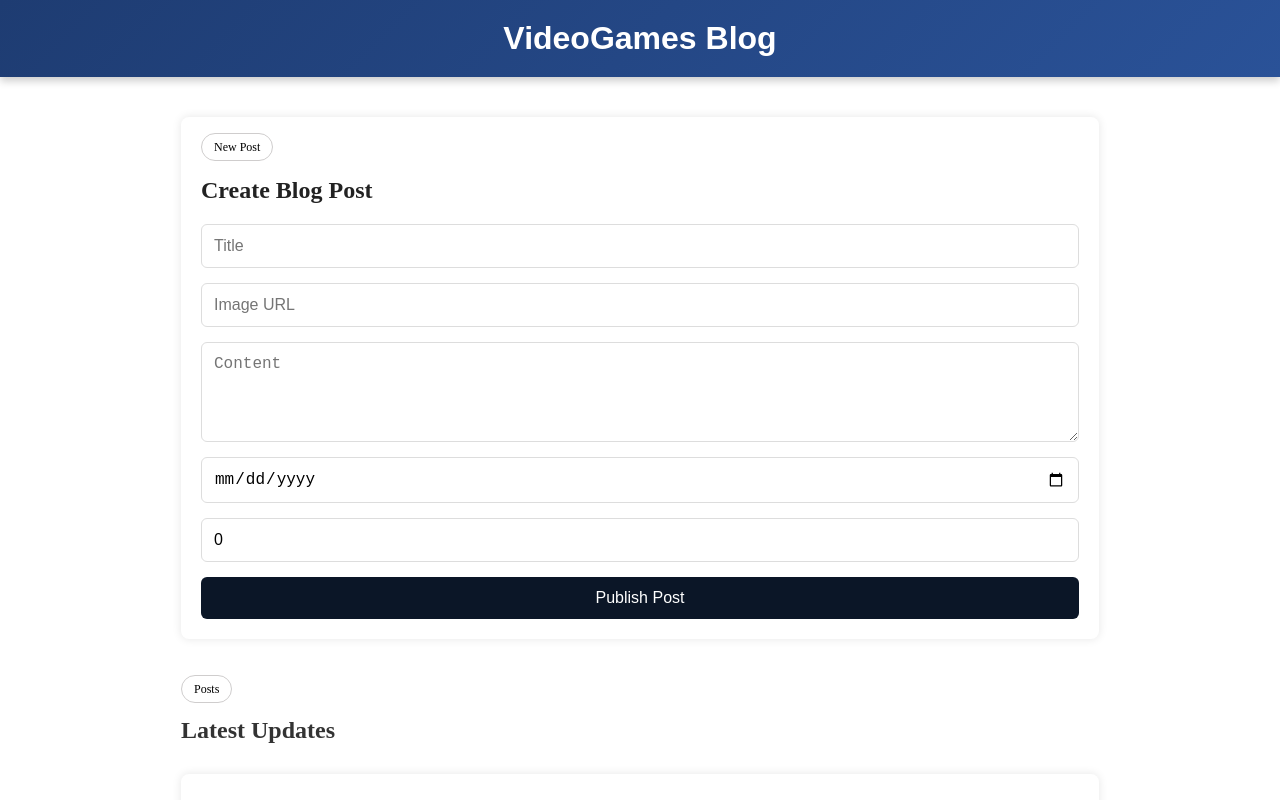
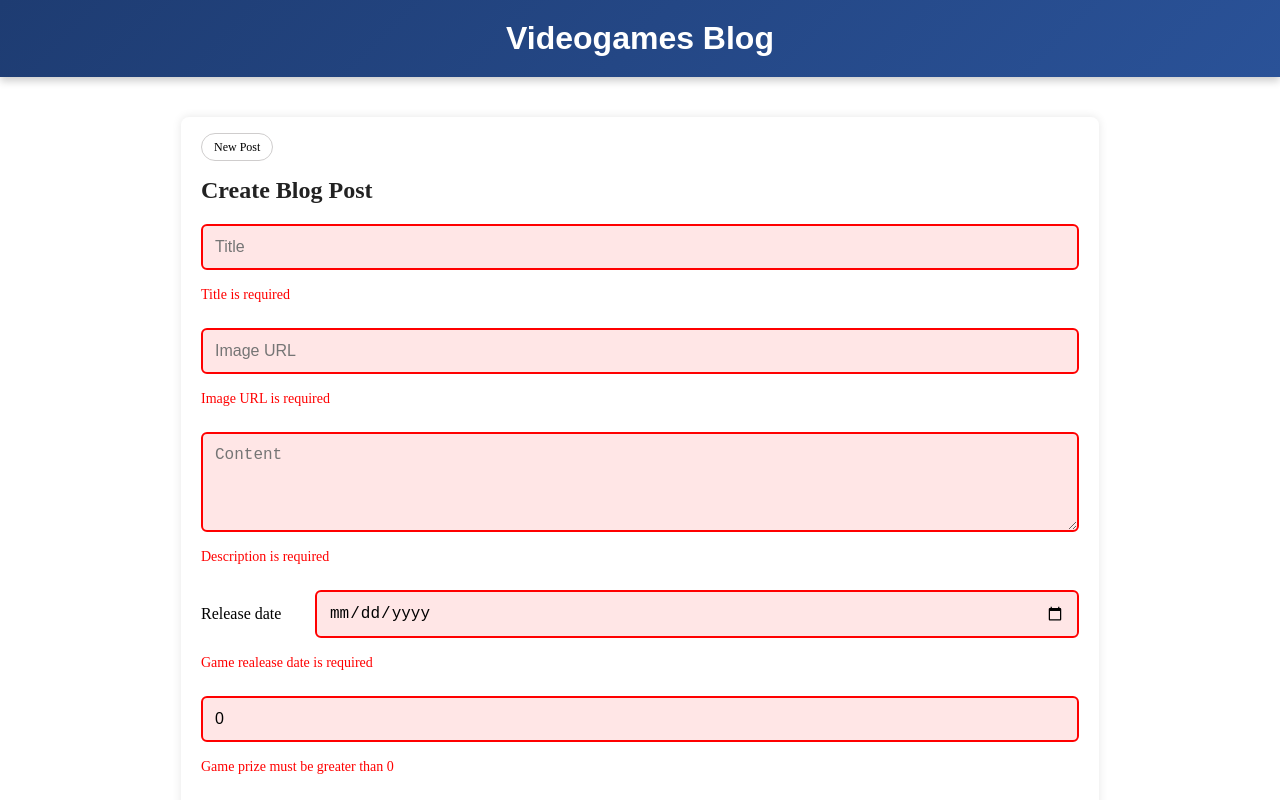
Before and after one commit to Gorosss/Tarea5, an Angular app: page / in a window 1280 px wide. Both pictures are taken after a click on the button "Publish Post". Shown: the top 800 px of the page. Built offline with nearby package versions, Linux system fonts and the light colour scheme.

Commit message:
form inputs check

```diff
--- a/src/app/app.component.html
+++ b/src/app/app.component.html
@@ -1,5 +1,5 @@
 <header >
-  <h1>VideoGames Blog</h1>
+  <h1>Videogames Blog</h1>
 </header>
 <main>
   <app-blog/>
--- a/src/app/components/blog-form/blog-form.component.css
+++ b/src/app/components/blog-form/blog-form.component.css
@@ -5,6 +5,15 @@
     background: #fff;
     border-radius: 8px;
     box-shadow: 0 0 10px rgba(0, 0, 0, 0.1);
+}
+
+.form-release-date {
+    display: flex;
+    align-items: center;
+}
+
+.form-release-date label {
+    width: 15%;
 }
 
 .new-post-span {
@@ -15,6 +24,19 @@
     margin-bottom: 15px;
     border: solid 1px #cfcdcd;
 }
+
+.error {
+    border: 2px solid red;
+    background-color: #ffe6e6;
+}
+
+.error-message {
+    color: red;
+    font-size: 14px;
+    margin-top: 2px;
+    margin-bottom: 10px;
+}
+
 
 h2 {
     padding-top: 22px;
--- a/src/app/components/blog-form/blog-form.component.html
+++ b/src/app/components/blog-form/blog-form.component.html
@@ -1,12 +1,26 @@
 <div class="form-container">
     <span class="new-post-span">New Post</span>
     <h2>Create Blog Post</h2>
+
     <div class="form">
-        <input type="text" [(ngModel)]="newVideoGame.title" placeholder="Title">
-        <input type="text" [(ngModel)]="newVideoGame.img" placeholder="Image URL">
-        <textarea [(ngModel)]="newVideoGame.text" placeholder="Content"></textarea>
-        <input type="date" [(ngModel)]="newVideoGame.gameReleaseDate" placeholder="Date">
-        <input type="number" [(ngModel)]="newVideoGame.prize" placeholder="Prize (€)">
+        <input type="text" [(ngModel)]="newVideoGame.title" placeholder="Title" [class.error]="errors.title">
+        <p class="error-message" *ngIf="errors.title">{{ errors.title }}</p>
+
+        <input type="text" [(ngModel)]="newVideoGame.img" placeholder="Image URL" [class.error]="errors.img">
+        <p class="error-message" *ngIf="errors.img">{{ errors.img }}</p>
+
+        <textarea [(ngModel)]="newVideoGame.text" placeholder="Content" [class.error]="errors.text"></textarea>
+        <p class="error-message" *ngIf="errors.text">{{ errors.text }}</p>
+
+        <div class="form-release-date">
+            <label>Release date</label>
+            <input type="date" [(ngModel)]="newVideoGame.gameReleaseDate" placeholder="Game Release Date" [class.error]="errors.gameReleaseDate">
+        </div>
+        <p class="error-message" *ngIf="errors.gameReleaseDate">{{ errors.gameReleaseDate }}</p>
+
+        <input type="number" [(ngModel)]="newVideoGame.prize" placeholder="Prize (€)" [class.error]="errors.prize">
+        <p class="error-message" *ngIf="errors.prize">{{ errors.prize }}</p>
+
         <button class="publish-btn" (click)="publishPost()">Publish Post</button>
     </div>
 </div>
--- a/src/app/components/blog-form/blog-form.component.ts
+++ b/src/app/components/blog-form/blog-form.component.ts
@@ -1,35 +1,93 @@
 import { Component, EventEmitter, Output } from '@angular/core';
 import { IVideoGame } from '../../interfaces/ivideo-game.interfaces';
 import { FormsModule } from '@angular/forms';
-
+import { NgIf } from '@angular/common';
 
 @Component({
   selector: 'app-blog-form',
-  imports: [FormsModule],
+  imports: [FormsModule, NgIf],
   templateUrl: './blog-form.component.html',
-  styleUrl: './blog-form.component.css'
+  styleUrl: './blog-form.component.css',
 })
 export class BlogFormComponent {
   newVideoGame: IVideoGame = {
-    title: "",
-    img: "",
-    text: "",
-    publicationDate: "",
-    gameReleaseDate: "",
-    prize: 0
-  }
+    title: '',
+    img: '',
+    text: '',
+    publicationDate: '',
+    gameReleaseDate: '',
+    prize: 0,
+  };
+
+  errors: any = {
+    title: '',
+    img: '',
+    text: '',
+    gameReleaseDate: '',
+    prize: '',
+  };
 
   @Output() sendPost: EventEmitter<IVideoGame> = new EventEmitter();
 
   publishPost() {
+    if (!this.validateForm()) {
+      return;
+    }
+
+    this.newVideoGame.publicationDate = new Date().toISOString().split('T')[0]
+
     this.sendPost.emit(this.newVideoGame);
+
+    // Reset form
     this.newVideoGame = {
-      title: "",
-      img: "",
-      text: "",
-      publicationDate: "",
-      gameReleaseDate: "",
-      prize: 0
+      title: '',
+      img: '',
+      text: '',
+      publicationDate: '',
+      gameReleaseDate: '',
+      prize: 0,
+    };
+  }
+
+  validateForm(): boolean {
+    let isValid = true;
+
+    // Reset errors
+    this.errors = {
+      title: '',
+      img: '',
+      text: '',
+      publicationDate: '',
+      gameReleaseDate: '',
+      prize: '',
+    };
+
+    // Validaciones individuales
+    if (!this.newVideoGame.title.trim()) {
+      this.errors.title = 'Title is required';
+      isValid = false;
     }
+
+    if (!this.newVideoGame.img.trim()) {
+      this.errors.img = 'Image URL is required';
+      isValid = false;
+    }
+
+    if (!this.newVideoGame.text.trim()) {
+      this.errors.text = 'Description is required';
+      isValid = false;
+    }
+
+    if (!this.newVideoGame.gameReleaseDate.trim()) {
+      this.errors.gameReleaseDate = 'Game realease date is required';
+      isValid = false;
+    }
+
+    if (this.newVideoGame.prize <= 0) {
+      this.errors.prize = 'Game prize must be greater than 0';
+      isValid = false;
+    }
+
+    return isValid;
   }
 }
```
